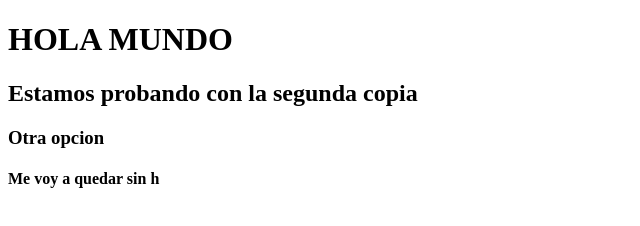
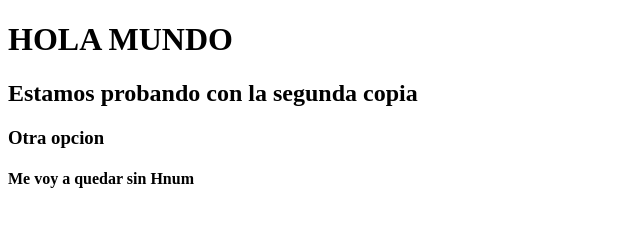
Before and after one commit to Serzyp/Proyecto-1, a plain HTML site: page Index.html in a window 1280 px wide. Shown: the full height of the page, 0-640 px from the left. Drawn offline with Linux system fonts and the light colour scheme.

Commit message:
y otro mas

```diff
--- a/Index.html
+++ b/Index.html
@@ -10,6 +10,6 @@
     <h1>HOLA MUNDO</h1>
     <h2>Estamos probando con la segunda copia</h2>
     <h3>Otra opcion</h3>
-    <h4>Me voy a quedar sin h</h4>
+    <h4>Me voy a quedar sin Hnum</h4>
 </body>
 </html>
```
